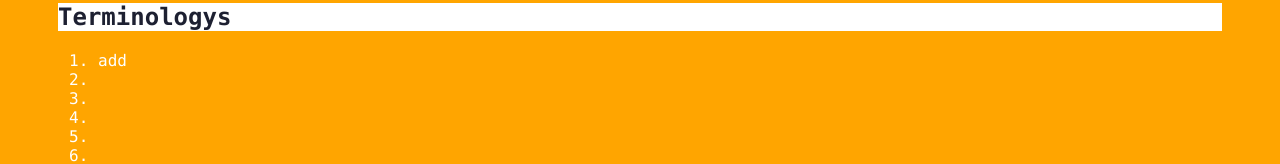
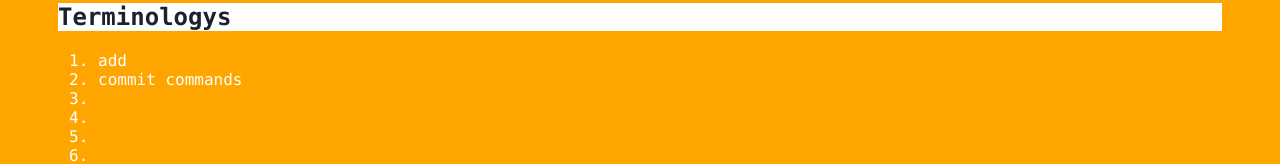
Before and after one commit to d0ngha0/git_learning, a plain HTML site: page index.html in a window 1280 px wide. Both pictures are taken after a click on the element "Terminologys". Shown: the part 242-406 px from the top of the page. Drawn offline with Linux system fonts and the light colour scheme.

Commit message:
Add commmit command

```diff
--- a/index.html
+++ b/index.html
@@ -15,7 +15,7 @@
             <div class="panel">
                 <ol>
                     <li>add</li>
-                    <li></li>
+                    <li>commit commands</li>
                     <li></li>
                     <li></li>
                     <li></li>
```
